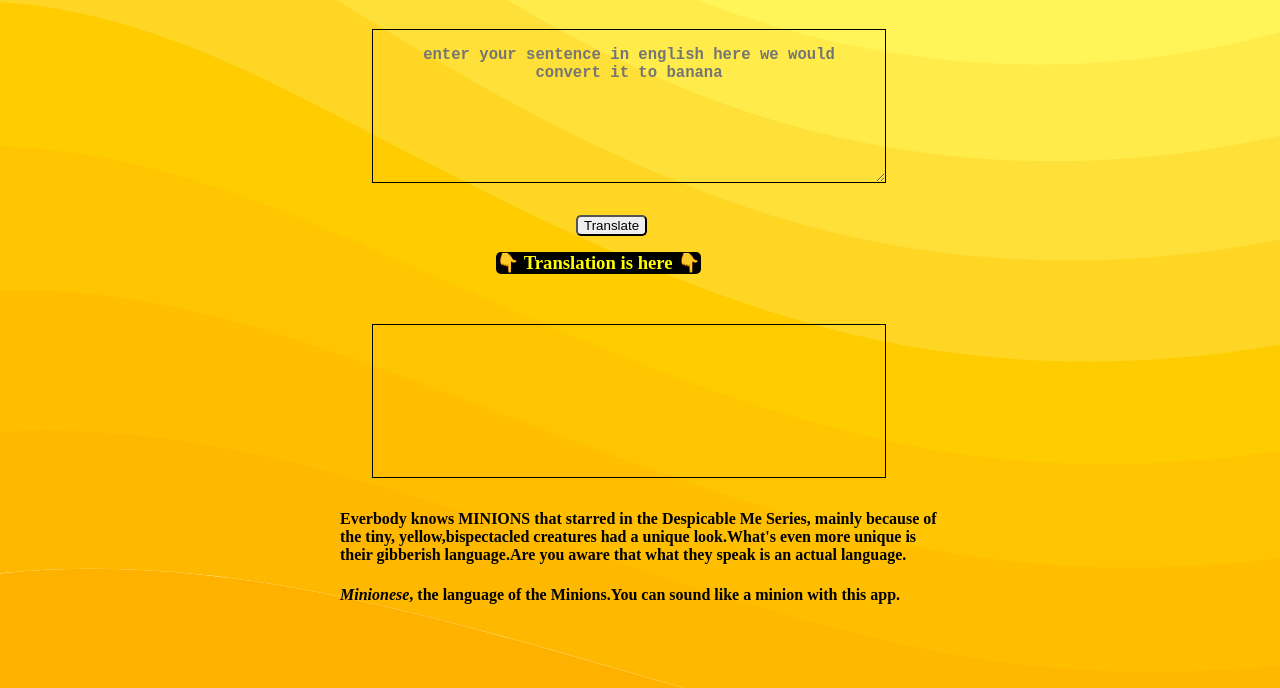
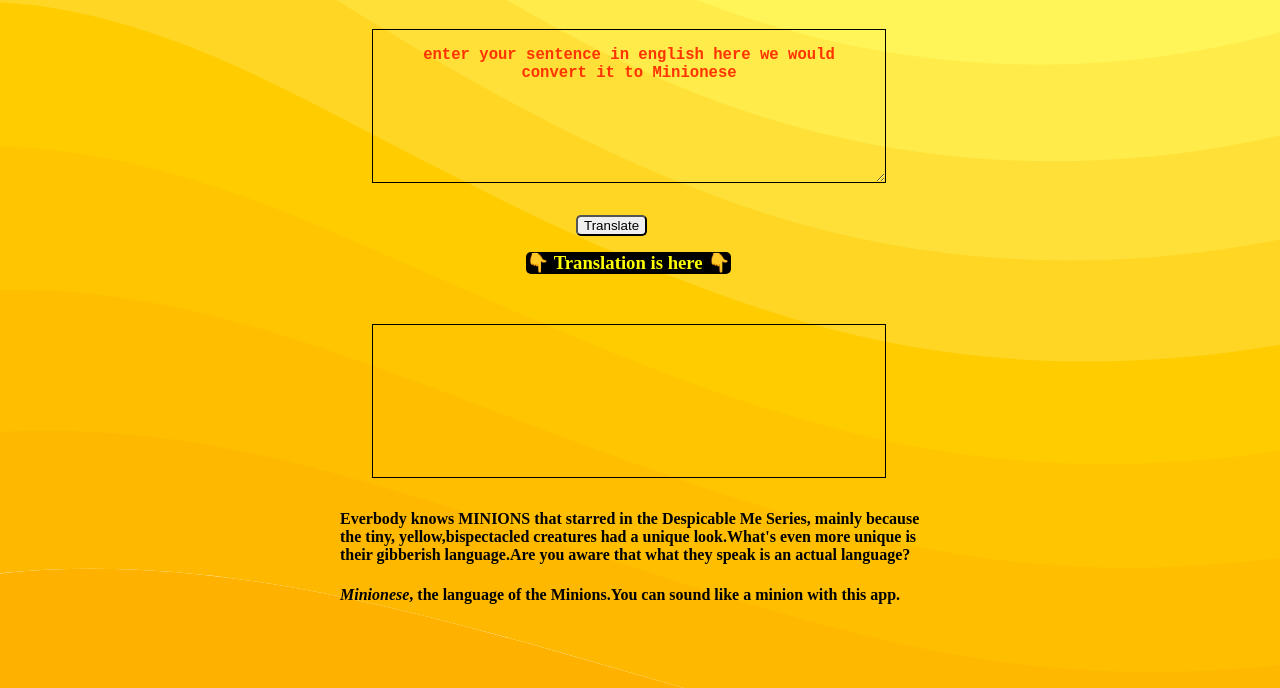
Before and after one commit to aneenajohn/Minion-Translator, a plain HTML site: page index.html in a window 1280 px wide. Shown: the part 112-800 px from the top of the page. Drawn offline with Linux system fonts and the light colour scheme.

Commit message:
Updated content and style

```diff
--- a/index.html
+++ b/index.html
@@ -18,16 +18,16 @@
 
         </header>
         <textarea id="txt-input"
-            placeholder="enter your sentence in english here we would convert it to banana"></textarea>
+            placeholder="enter your sentence in english here we would convert it to Minionese"></textarea>
         <h1><button class="center" id=btn-translate>Translate</button></h1>
         <br>
         <h3 class="center text" >👇 Translation is here 👇</h3>
         <div id="output"></div>
-        <h4 class="info">Everbody knows MINIONS that starred in the Despicable Me Series, mainly because of the tiny, yellow,bispectacled creatures had a unique look.What's even more unique is their gibberish language.Are you aware that what they speak is an actual language.
-        </h4>
-        <h4><i> Minionese</i>, the language of the Minions.You can sound like a minion with this app.</h4>
+
         <footer>
-            <p> </p>
+            <h4 class="info">Everbody knows MINIONS that starred in the Despicable Me Series, mainly because the tiny, yellow,bispectacled creatures had a unique look.What's even more unique is their gibberish language.Are you aware that what they speak is an actual language?
+            </h4>
+            <h4><i> Minionese</i>, the language of the Minions.You can sound like a minion with this app.</h4>
         </footer>
         <script src="app.js" type="text/javascript"></script>
     </div>
--- a/style.css
+++ b/style.css
@@ -54,10 +54,12 @@ body {
     color:yellow;
     display:inline-flex;
     position:relative;
-    left:26%;
+    left:31%;
     border-radius:5px;
 }
-
+::placeholder{
+    color: #ff3300;
+}
 
 textarea {
     width: 80%;
```
